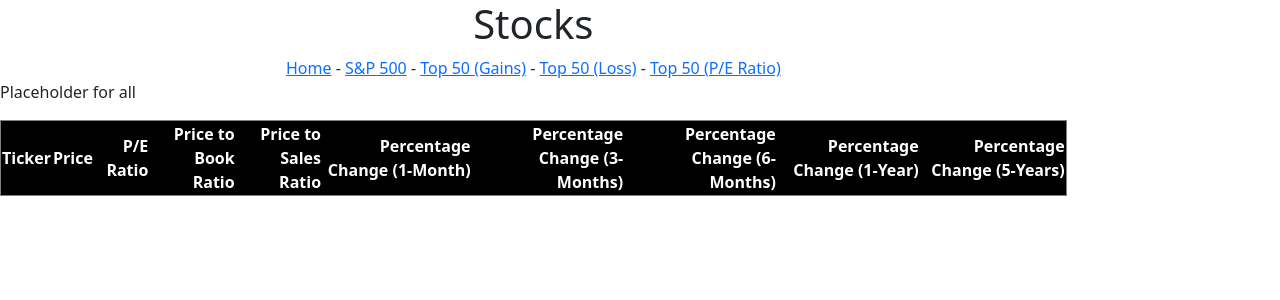
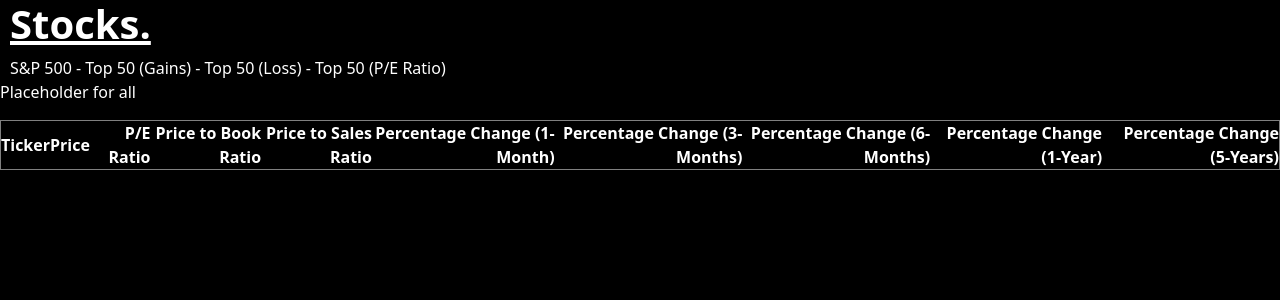
Before and after one commit to LHW99/stock_django, a Django app: page /all/ in a window 1280 px wide. Shown: the top 300 px of the page. Run offline with Django 3.2, Linux system fonts and the light colour scheme; lists and menus that the app fills with data are empty; parts of the project's set-up code (start-up, migrations or seed data) failed here and were passed over.

Commit message:
some updating css

```diff
--- a/stock_app/static/css/styles.css
+++ b/stock_app/static/css/styles.css
@@ -1,16 +1,30 @@
-.sidebar-nav {
-  margin-top: 20px;
-  padding: 0;
-  list-style: none;
+* {
+  color:white;
+  background:black;
+  padding:0;
+  margin:0;
+}
+
+html, body{
+  width:100%;
 }
 
 .front-page{
   text-align: center;
 }
 
-.dataframe {
-  background: black;
+.front-header{
+  text-align: left;
+  padding-left: 10px;
+}
+
+a{
+  text-decoration: none;
   color: white;
+}
+
+a:hover{
+  color:#0dba86;
 }
 
 .dataframe th{
--- a/stock_app/templates/base.html
+++ b/stock_app/templates/base.html
@@ -12,11 +12,10 @@
   <link rel="stylesheet" href="{% static 'css/styles.css' %}">
 </head>
 <body>
-  <div class='col-sm-10'>
-    <h1 class='front-page'>Stocks</h1>
-      <div class='front-page'>
-        <a href='{% url 'index' %}'>Home</a>
-        - <a href='{% url 'all' %}'>S&P 500</a>
+  <div>
+    <h1 class='front-header'><a href='{% url 'index' %}'><strong><u>Stocks.</u></strong></a></h1>
+      <div class='front-header'>
+        <a href='{% url 'all' %}'>S&P 500</a>
         - <a href='{% url 'top50gain' %}'>Top 50 (Gains)</a>
         - <a href='{% url 'top50loss' %}'>Top 50 (Loss)</a>
         - <a href='{% url 'top50pe' %}'>Top 50 (P/E Ratio)</a>
```
